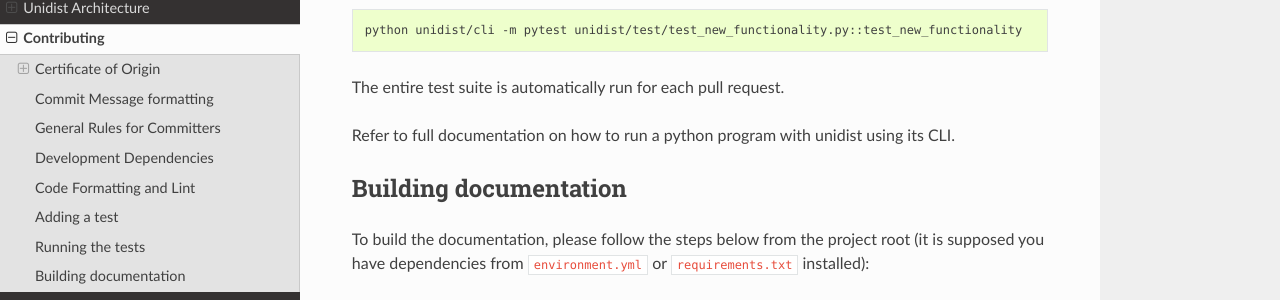
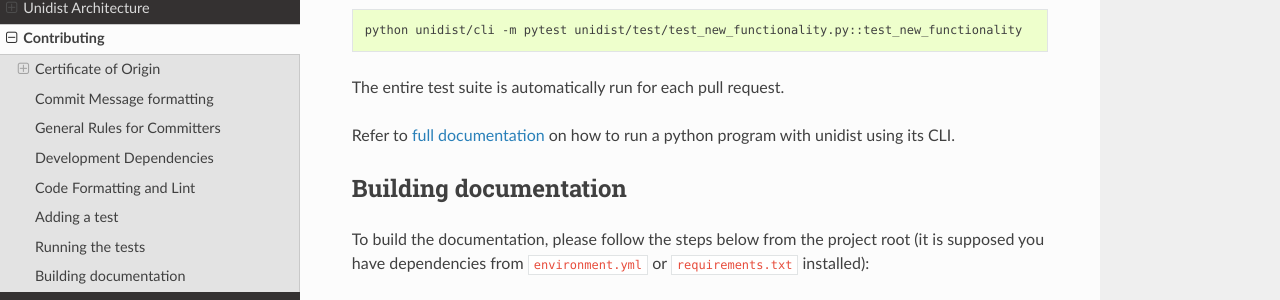
Before and after one commit to modin-project/unidist, a Sphinx documentation site: the page built from docs/developer/contributing.rst, in a window 1280 px wide and 900 px high, scrolled down 3025 px. Shown: the part 171-471 px from the top of the window. Built offline with Sphinx 7.4.7 and the Read the Docs theme 2.0.0, drawn with Linux system fonts in a browser that asks for light colours; part of the change alters nothing that is shown.

```diff
--- a/docs/developer/contributing.rst
+++ b/docs/developer/contributing.rst
@@ -160,7 +160,7 @@ some subset of the test suite. In order to run a specific test run:
 
 The entire test suite is automatically run for each pull request.
 
-Refer to full documentation on how to run a python program with unidist using its CLI.
+Refer to :doc:`full documentation </using_cli>` on how to run a python program with unidist using its CLI.
 
 ..
       Add a link to unidist CLI when #83 is merged
```
